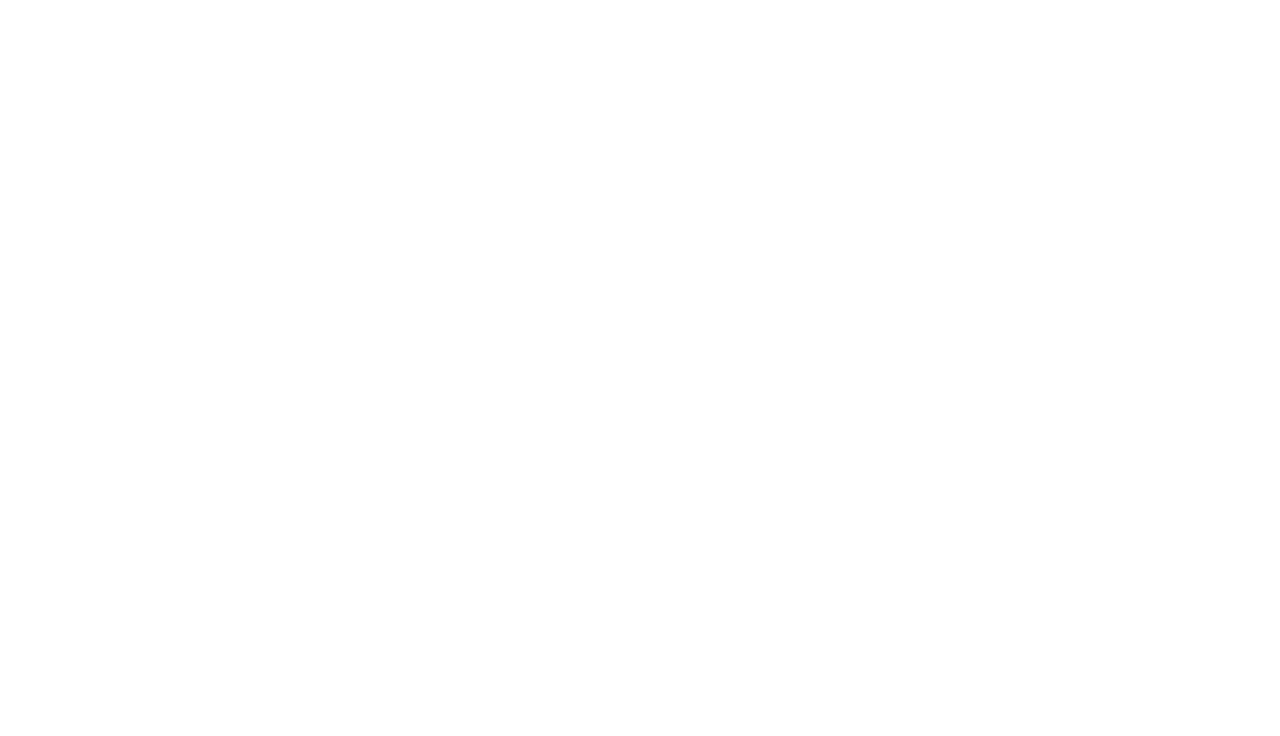
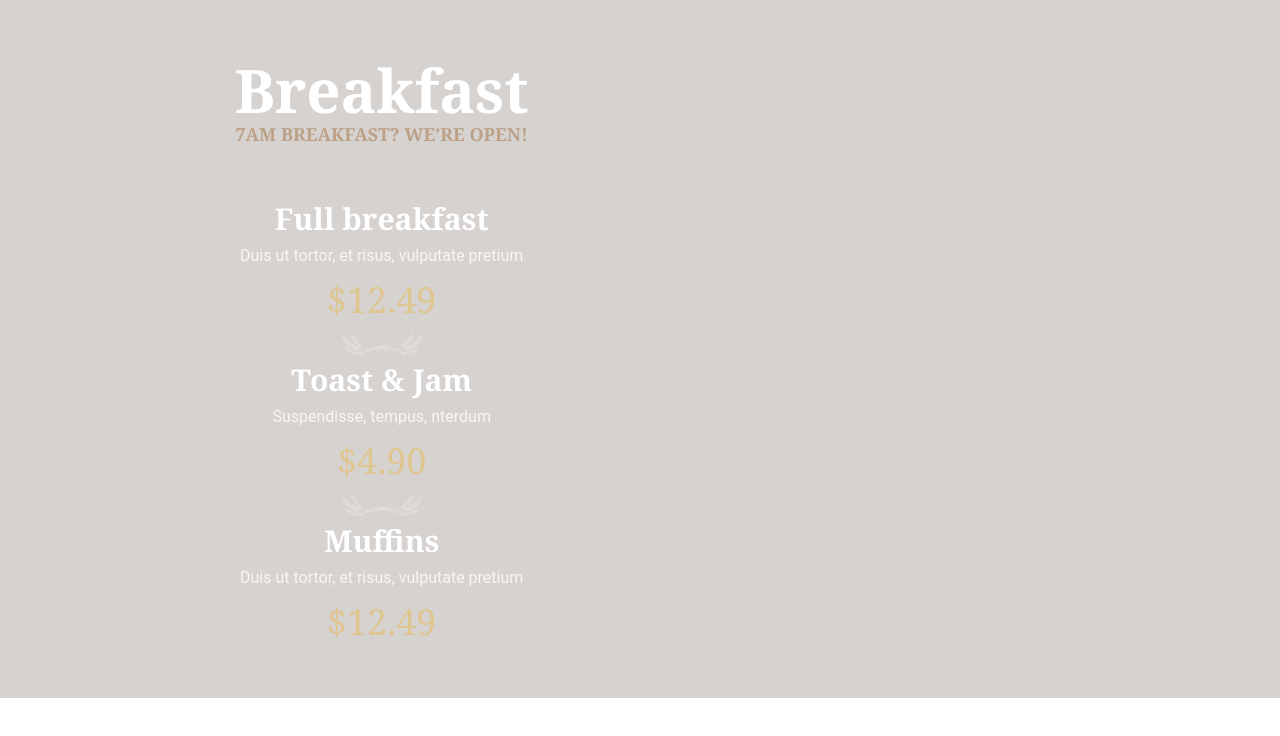
Before and after one commit to viraPentsak/bakery-client, a Gatsby site: page /home/currentDishSection in a window 1280 px wide. Built offline with nearby package versions, Linux system fonts and the light colour scheme; Gatsby itself is replaced by a stand-in of ours.

Commit message:
Current dish section pt.1

```diff
--- /dev/null
+++ b/src/components/Pricing.tsx
@@ -0,0 +1,35 @@
+import React from "react";
+import {I_Price} from "../interfaces";
+
+interface PricingProps {
+    title: string;
+    description: string;
+    price: I_Price;
+}
+
+const formatPrice = (price: I_Price): string => {
+    const amount = (price.amount / 100).toFixed(2);
+    if (price.currency.code === "USD") {
+        return price.currency.symbol + amount
+    }
+    return amount + price.currency.symbol;
+}
+
+const Pricing: React.FC<PricingProps> = (
+    {title, description, price}) => {
+    return (
+        <div className="">
+            <div className="text-3xl font-serif font-bold leading-none pb-2.5">
+                {title}
+            </div>
+            <div className="opacity-80 pb-3">
+                {description}
+            </div>
+            <div className="text-4xl text-straw-300 font-serif ">
+                {formatPrice(price)}
+            </div>
+        </div>
+    );
+};
+
+export default Pricing;
--- a/src/components/Section.tsx
+++ b/src/components/Section.tsx
@@ -5,14 +5,14 @@ import React from "react";
 // - set up id
 // - set up
 
-interface SectionProps extends React.HTMLAttributes<HTMLDivElement>{
+interface SectionProps extends React.HTMLAttributes<HTMLDivElement> {
     children?: React.ReactNode;
     bgHref?: string;
     container?: boolean;
     className?: string;
 }
 
-const Section: React.FC<SectionProps >  = (
+const Section: React.FC<SectionProps> = (
     {
         bgHref,
         children,
@@ -22,9 +22,11 @@ const Section: React.FC<SectionProps >  = (
     }) => {
     return (
         <section className={className} {...rest}>
-            <div className={container ? "container max-w-screen-xl" : ""}>
-                {children}
-            </div>
+            {container
+                ? <div className="container max-w-screen-xl">
+                    {children}
+                </div>
+                : children}
         </section>
     );
 };
--- /dev/null
+++ b/src/hooks/getLocaleCurrency.ts
@@ -0,0 +1,3 @@
+export default ()=>{
+    return "USD"
+}
--- a/src/pages/home/currentDishSection.tsx
+++ b/src/pages/home/currentDishSection.tsx
@@ -1,9 +1,70 @@
 import React from "react";
+import Pricing from "../../components/Pricing";
+import WheatSVG from "@svg/wheat.svg";
+import {I_Price} from "../../interfaces";
+
+const menu: { title: string, description: string, price: I_Price }[] = [
+    {
+        title: "Full breakfast",
+        description: "Duis ut tortor, et risus, vulputate pretium",
+        price: {
+            amount: 1249,
+            currency: {
+                code: "USD",
+                symbol: "$"
+            }
+        }
+    }, {
+        title: "Toast & Jam",
+        description: "Suspendisse, tempus, nterdum",
+        price: {
+            amount: 490,
+            currency: {
+                code: "USD",
+                symbol: "$"
+            }
+        }
+    }, {
+        title: "Muffins",
+        description: "Duis ut tortor, et risus, vulputate pretium",
+        price: {
+            amount: 1249,
+            currency: {
+                code: "USD",
+                symbol: "$"
+            }
+        }
+    },
+]
 
 const CurrentDishSection = () => {
     return (
-        <div>
+        <div className="bg-straw-950/20 py-8 md:py-14 xl:py-18 2xl:py-20 px-5 ">
+            <div className="container max-w-screen-xl">
+                <div className="grid grid-cols-12">
+                    <div className="col-span-7 text-center">
+                        <div className="pb-10 xl:pb-14 pt-1">
+                            <div className="text-3xl md:text-6xl text-white font-serif font-bold">
+                                Breakfast
+                            </div>
+                            <div className="text-lg uppercase text-leather-300 font-serif font-bold">
+                                7am Breakfast? we’re open!
+                            </div>
+                        </div>
+                        <div className="text-white">
+                            {menu.map((menuItem, index) => {
+                                return <div>
+                                    {index !== 0 && <WheatSVG className="w-20 h-auto mx-auto text-white/30 mt-3 mb-2"/>}
+                                    <Pricing key={menuItem.title} {...menuItem}/>
+                                </div>
+                            })}
+                        </div>
+                    </div>
+                    <div className="col-span-5">
 
+                    </div>
+                </div>
+            </div>
         </div>
     );
 };
--- a/src/pages/index.tsx
+++ b/src/pages/index.tsx
@@ -15,10 +15,21 @@ import VignetteOuterSVG from "@svg/vignette_outer.svg";
 import BreadSVG from "@svg/bread.svg";
 
 const sections = [
-    {key: "cakes-section", element: CakeSection, props: {className: 'py-8 md:py-14 xl:py-18 px-5'}},
-    {key: "menu-section", element: MenuSection, props: {className: 'py-8 md:py-14 xl:py-18 px-5 bg-banner-menu'}},
-    {key: "dish-section", title: "Dish", element: currentDishSection, props: {className: 'py-8 md:py-14 xl:py-18 px-5 bg-stone-800 bg-banner-featured'}},
-    {key: "feature-section", title: "Feature receipt", element: FeaturedSection, props: {className: 'py-8 md:py-14 xl:py-18 px-5'}},
+    {key: "cakes-section", element: CakeSection, props: {className: "py-8 md:py-14 xl:py-18 px-5"}},
+    {key: "menu-section", element: MenuSection, props: {className: "py-8 md:py-14 xl:py-18 2xl:py-24 px-5 bg-banner-menu"}},
+    {
+        key: "dish-section", element: currentDishSection,
+        props: {
+            className: "bg-gray-900 bg-banner-featured bg-no-repeat",
+            container: false
+        },
+    },
+    {
+        key: "feature-section",
+        title: "Feature receipt",
+        element: FeaturedSection,
+        props: {className: "py-8 md:py-14 xl:py-18 px-5"}
+    },
 ];
 
 const menuButton = (
```
Also changed, not shown: src/interfaces.ts (+11 -1 lines), src/svg/wheat.svg (added).
